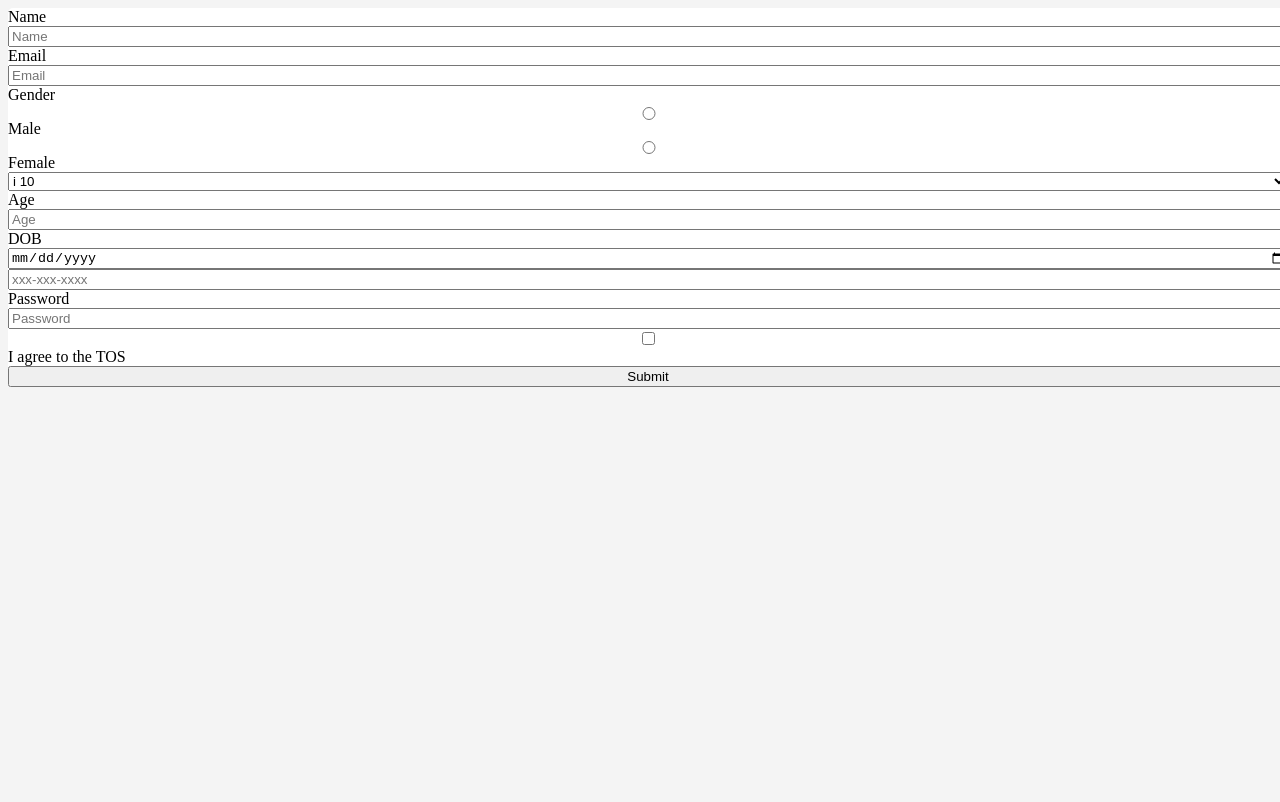
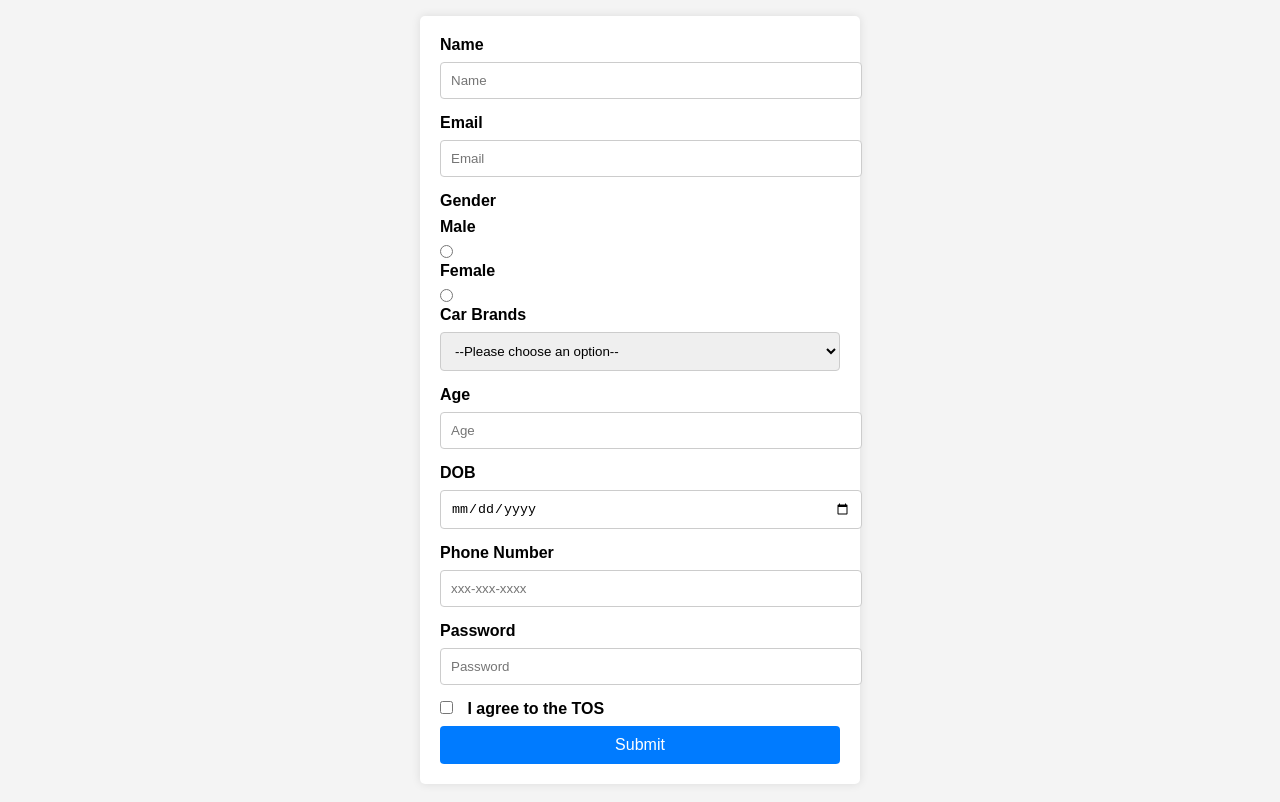
Before and after one commit to acciojob/signup-form-car-satyamjha09, a website: page main.html in a window 1280 px wide. Drawn offline with Linux system fonts and the light colour scheme.

Commit message:
created a submission

```diff
--- a/main.html
+++ b/main.html
@@ -1,65 +1,62 @@
 <!DOCTYPE html>
-
-<html>
-
+<html lang="en">
 <head>
-	<link rel="stylesheet" href="styles.css">
+    <meta charset="UTF-8">
+    <meta name="viewport" content="width=device-width, initial-scale=1.0">
+    <title>Car Signup Form</title>
+    <link rel="stylesheet" href="styles.css">
 </head>
-
 <body>
 
-	<form action="" method="get">
+    <form action="/submit" method="post">
+        <!-- Name -->
+        <label for="name">Name</label>
+        <input type="text" id="name" name="name" placeholder="Name" required>
 
-	 <label for="name"> Name </label>
-	 <input type="text" placeholder="Name" id="name" required  />
-	<!--  Email  -->
+        <!-- Email -->
+        <label for="email">Email</label>
+        <input type="email" id="email" name="email" placeholder="Email" required>
 
-	 <label for="email"> Email  </label>
-	 <input type="email" placeholder="Email" id="email" required  />
+        <!-- Gender -->
+        <label>Gender</label>
+        <label for="gender_m">Male</label>
+        <input type="radio" id="gender_m" name="gender" value="male" required>
+        <label for="gender_f">Female</label>
+        <input type="radio" id="gender_f" name="gender" value="female" required>
 
-	<!-- Gender -->
+        <!-- Car Brands -->
+        <label for="cars">Car Brands</label>
+        <select id="cars" name="cars" required>
+            <option value="">--Please choose an option--</option>
+            <option value="i10">i10</option>
+            <option value="eon">Eon</option>
+            <option value="santro">Santro</option>
+        </select>
 
-	 <label for="gender"> Gender </label>
-	 <input type="radio" id="gender_m" name="gender" required  /> Male
-	 <input type="radio" id="gender_f" name="gender" required  /> Female
+        <!-- Age -->
+        <label for="age">Age</label>
+        <input type="number" id="age" name="age" placeholder="Age" required>
 
-	<!-- Car Brand  -->
-	 <select id="cars"  required>
-		<option > i 10 </option>
-		<option> Eon </option>
-		<option> santro </option>
-	</select>
-     <!-- age -->
-	 <label for="age"> Age </label>
-	 <input  type="number" id="age" placeholder="Age" required />
+        <!-- DOB -->
+        <label for="dob">DOB</label>
+        <input type="date" id="dob" name="dob" required>
 
-	<!-- DOB  -->
-	 <label for="dob"> DOB </label>
-	 <input  type="Date" id="dob" required />
+        <!-- Phone Number -->
+        <label for="tel">Phone Number</label>
+        <input type="tel" id="tel" name="tel" placeholder="xxx-xxx-xxxx">
 
-	<!--  Phone Number -->
+        <!-- Password -->
+        <label for="password">Password</label>
+        <input type="password" id="password" name="password" placeholder="Password" required>
 
-	 <input type="Tel" id="tel" placeholder="xxx-xxx-xxxx" />
+        <!-- Checkbox for TOS -->
+        <label for="tos">
+            <input type="checkbox" id="tos" name="tos" required> I agree to the TOS
+        </label>
 
-	<!-- Password  -->
-	 <label for="password"> Password </label>
-	 <input type="Password" id="password" placeholder="Password" required  />
-
-	<!--Checkbox  -->
-
-
-
-
-	<input type="Checkbox" id="tos" required /> I agree to the TOS
-	<input type="submit" value="Submit">
-
-	</form>
-
-
-
-    <script type="text/javascript" src="./script.js">
-</script>
+        <!-- Submit Button -->
+        <button type="submit">Submit</button>
+    </form>
 
 </body>
-
 </html>
--- a/styles.css
+++ b/styles.css
@@ -1,19 +1,71 @@
+*{
+	margin: 0;
+	padding: 0;
+}
+
+html {
+	width: 100%;
+	height: 100%;
+}
 
 body {
-	width: 100vw;
-	height: 100vh;
-	overflow: hidden;
-	background: #f4f4f4;
+    font-family: Arial, sans-serif;
+    background-color: #f4f4f4;
+    display: flex;
+    justify-content: center;
+    align-items: center;
+    height: 100vh;
+    margin: 0;
 }
 
 form {
-	display: flex;
-	flex-direction: column;
-	align-content: center;
-	justify-content: center;
-	background: white;
-	box-shadow: 0 4px 8px rgba(0,0,0,0.1)
-	padding: 20px;
-	/* margin: 20px; */
-	border-radius: 5px
+    background-color: #fff;
+    padding: 20px;
+    border-radius: 5px;
+    box-shadow: 0 0 10px rgba(0, 0, 0, 0.1);
+    max-width: 400px;
+    width: 100%;
 }
+
+label {
+    display: block;
+    margin-bottom: 8px;
+    font-weight: bold;
+}
+
+input[type="text"],
+input[type="email"],
+input[type="number"],
+input[type="date"],
+input[type="tel"],
+input[type="password"],
+select {
+    width: 100%;
+    padding: 10px;
+    margin-bottom: 15px;
+    border: 1px solid #ccc;
+    border-radius: 4px;
+}
+
+input[type="radio"] {
+    margin-right: 10px;
+}
+
+button {
+    width: 100%;
+    padding: 10px;
+    background-color: #007BFF;
+    border: none;
+    color: white;
+    font-size: 16px;
+    border-radius: 4px;
+    cursor: pointer;
+}
+
+button:hover {
+    background-color: #0056b3;
+}
+
+input[type="checkbox"] {
+    margin-right: 10px;
+}
```
